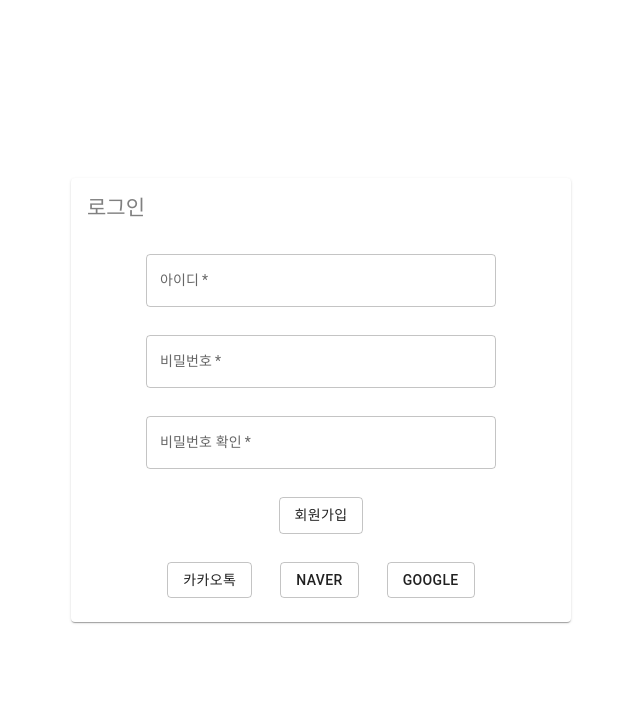
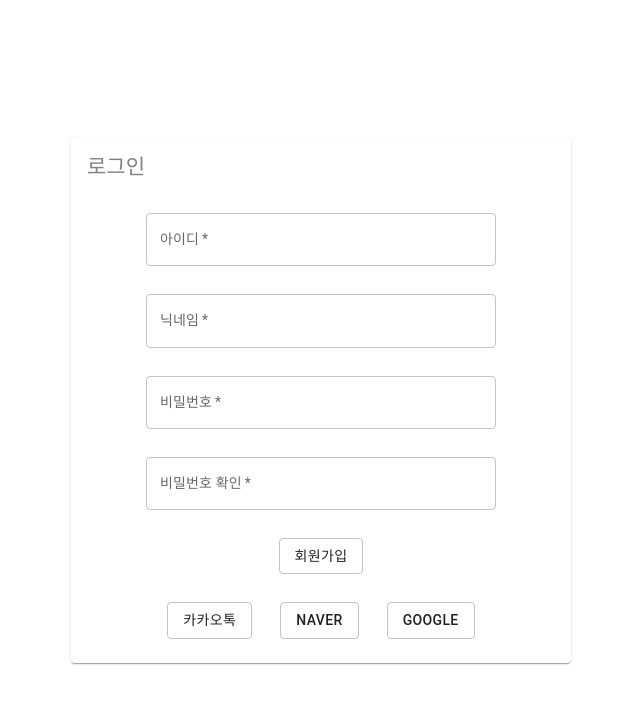
Before and after one commit to sohee-an/TravelNoteReview, a React (Vite) app: page /register in a window 1280 px wide. Shown: the top 704 px of the page, without its empty margins (319-959 px from the left). Built offline with nearby package versions, Linux system fonts and the light colour scheme; what react-swipeable-views-utils would draw is missing.

Commit message:
🩹 fixed/eslint

```diff
--- a/package.json
+++ b/package.json
@@ -112,6 +112,8 @@
     "@typescript-eslint/parser": "^6.0.0",
     "@vitejs/plugin-react-swc": "^3.3.2",
     "eslint": "^8.45.0",
+    "eslint-import-resolver-typescript": "^3.6.1",
+    "eslint-plugin-import": "^2.28.1",
     "eslint-plugin-react-hooks": "^4.6.0",
     "eslint-plugin-react-refresh": "^0.4.3",
     "typescript": "^5.0.2",
--- a/src/pages/auth/Register/Register.tsx
+++ b/src/pages/auth/Register/Register.tsx
@@ -1,5 +1,6 @@
 import { memo } from 'react';
 import CardHeader from '@mui/material/CardHeader/CardHeader';
+
 import * as Styled from './styles';
 import Input from '@components/common/Input/Input';
 import { Button } from '@material-ui/core';
@@ -11,6 +12,7 @@ const Register = () => {
         <CardHeader style={{ color: 'gray' }} title="로그인" />
         <Styled.CardContentStyle>
           <Input variant="outlined" label="아이디" required width="25rem" />
+          <Input variant="outlined" label="닉네임" required width="25rem" />
           <Input variant="outlined" label="비밀번호" required width="25rem" />
           <Input
             variant="outlined"
```
Also changed, not shown: .eslintrc.cjs, 1 other file (tests, documents, lock files or other folders).
